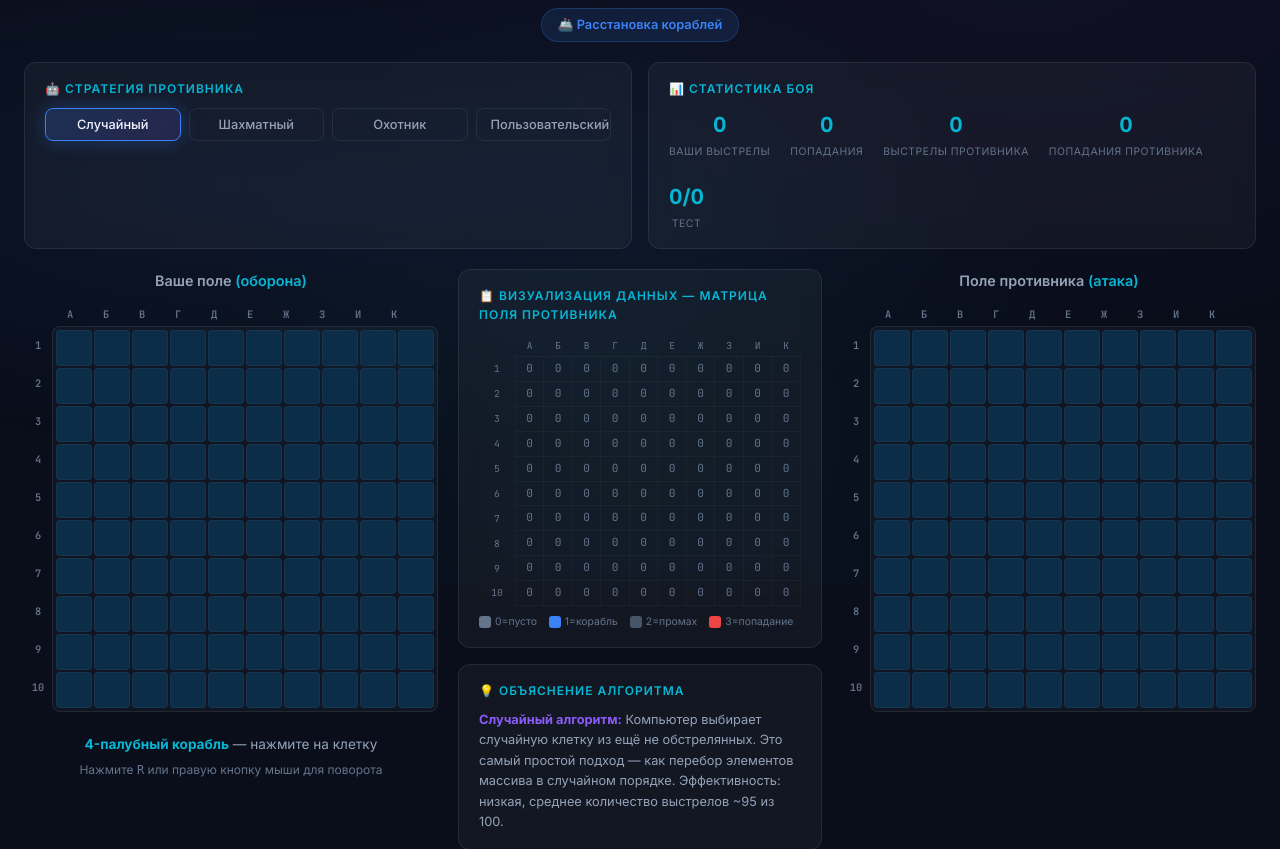
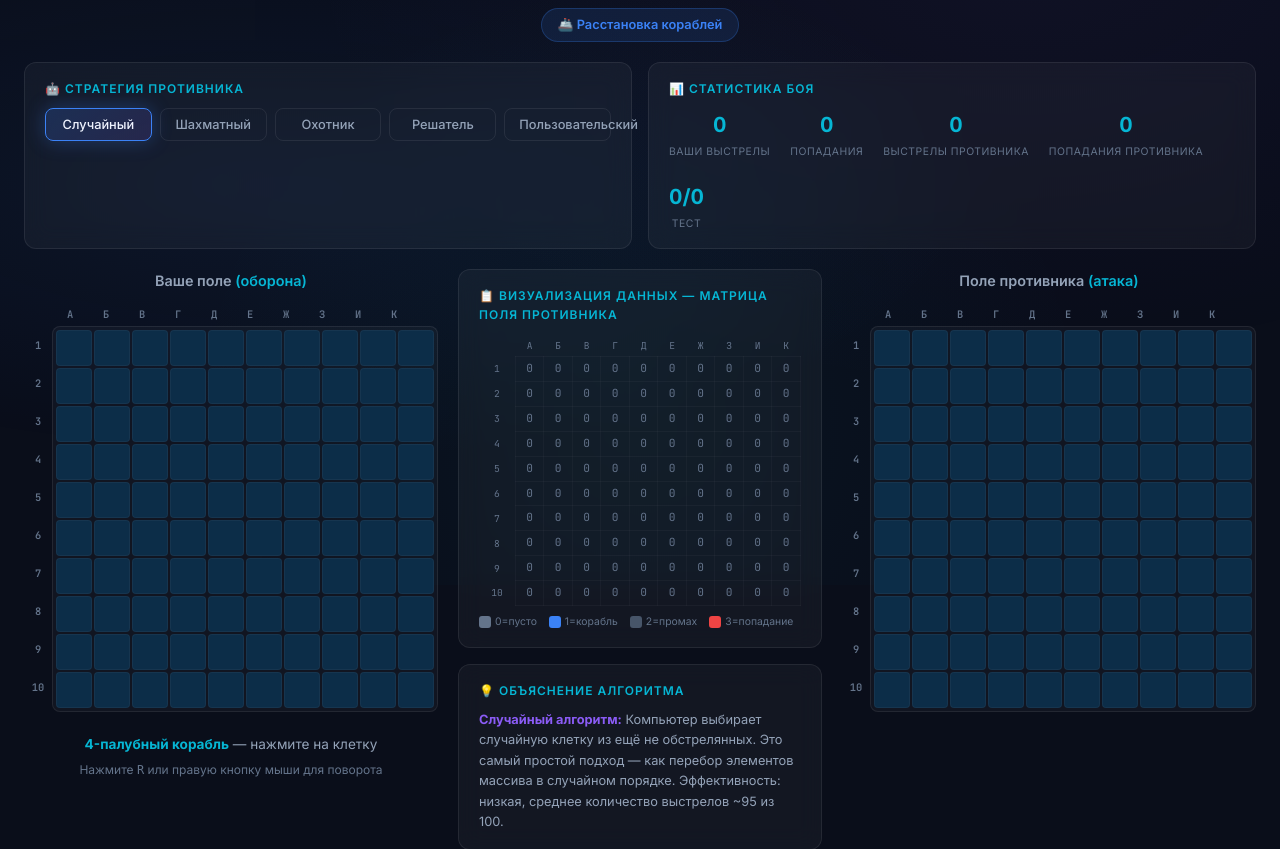
Before and after one commit to IPAT228/morskoy_boy, a Django app: template game/templates/game/index.html in a window 1280 px wide. Shown: the part 215-1064 px from the top of the page. Run offline with Django 5.2, Linux system fonts and the light colour scheme; the template is opened without the code that fills it, so the values that code supplies are empty.

Commit message:
Add probability density solver AI strategy
Co-authored-by: Cursor <cursoragent@cursor.com>

```diff
--- a/game/static/game/js/game.js
+++ b/game/static/game/js/game.js
@@ -238,12 +238,89 @@ function markSurrounding(grid,cells){
 }
 function checkWin(ships){return ships.every(s=>s.hits===s.size);}
 
+// --- Probability density solver (плотность вероятности) ---
+function getRemainingShipSizes(){
+  return playerShips.filter(s=>s.hits<s.size).map(s=>s.size);
+}
+function getActiveHits(grid){
+  const hits=[];
+  for(let r=0;r<SIZE;r++)for(let c=0;c<SIZE;c++)if(grid[r][c]===3)hits.push([r,c]);
+  return hits;
+}
+function placementCovers(shipR,shipC,size,vertical,targetR,targetC){
+  for(let i=0;i<size;i++){
+    const nr=vertical?shipR+i:shipR;
+    const nc=vertical?shipC:shipC+i;
+    if(nr===targetR&&nc===targetC)return true;
+  }
+  return false;
+}
+function canPlaceShipForDensity(grid,shipR,shipC,size,vertical,activeHits){
+  const cells=[];
+  for(let i=0;i<size;i++){
+    const nr=vertical?shipR+i:shipR;
+    const nc=vertical?shipC:shipC+i;
+    if(nr>=SIZE||nc>=SIZE)return false;
+    const v=grid[nr][nc];
+    if(v===2||v===4)return false;
+    if(v!==0&&v!==3)return false;
+    cells.push([nr,nc]);
+  }
+  if(activeHits.length===0)return true;
+  return activeHits.every(([hr,hc])=>cells.some(([nr,nc])=>nr===hr&&nc===hc));
+}
+function countPlacementsCoveringCell(grid,targetR,targetC,shipSize,activeHits){
+  let count=0;
+  for(const vertical of [false,true]){
+    for(let r=0;r<SIZE;r++){
+      for(let c=0;c<SIZE;c++){
+        if(!placementCovers(r,c,shipSize,vertical,targetR,targetC))continue;
+        if(canPlaceShipForDensity(grid,r,c,shipSize,vertical,activeHits))count++;
+      }
+    }
+  }
+  return count;
+}
+function probabilityDensityAt(grid,r,c,remainingSizes,activeHits){
+  let density=0;
+  for(const size of remainingSizes){
+    density+=countPlacementsCoveringCell(grid,r,c,size,activeHits);
+  }
+  return density;
+}
+function gridSearchStepForLargestShip(largestSize){
+  return Math.max(1,largestSize);
+}
+function gridSearchBonus(r,c,largestSize){
+  const step=gridSearchStepForLargestShip(largestSize);
+  return (r%step===0&&c%step===0)?1:0;
+}
+function chooseProbabilityDensityShot(grid=playerGrid,shotSet=aiShotSet){
+  const available=availableCellsForGrid(grid,shotSet);
+  if(available.length===0)return [undefined,undefined];
+  const remainingSizes=getRemainingShipSizes();
+  if(remainingSizes.length===0)return [available[0][0],available[0][1]];
+  const activeHits=getActiveHits(grid);
+  const largestSize=Math.max(...remainingSizes);
+  const useGridSearch=activeHits.length===0;
+  let best=available[0],bestScore=-Infinity;
+  available.forEach(([r,c])=>{
+    let score=probabilityDensityAt(grid,r,c,remainingSizes,activeHits);
+    if(useGridSearch)score+=gridSearchBonus(r,c,largestSize)*1000;
+    if(score>bestScore){bestScore=score;best=[r,c];}
+  });
+  return best;
+}
+
 // --- AI Turn ---
 function aiTurn(){
   if(phase!=='battle')return;
   let r,c;
   if(aiStrategy==='custom'){
     [r,c]=chooseCustomShot();
+  }
+  if(r===undefined&&aiStrategy==='probability'){
+    [r,c]=chooseProbabilityDensityShot();
   }
   if(r===undefined&&aiStrategy==='hunter'&&aiHuntQueue.length>0){
     while(aiHuntQueue.length>0){
@@ -351,6 +428,7 @@ const stratDescriptions={
   random:`<strong>Случайный алгоритм:</strong> Компьютер выбирает случайную клетку из ещё не обстрелянных. Аналог линейного поиска в случайном порядке по массиву. Сложность: O(n²) в худшем случае.`,
   checkerboard:`<strong>Шахматный алгоритм:</strong> Стреляет только в клетки с чётной суммой координат (r+c)%2==0. Основан на эвристике: корабли минимум 1 клетка, значит достаточно проверить половину поля. Аналог оптимизации перебора.`,
   hunter:`<strong>Охотник (BFS):</strong> При попадании добавляет соседние клетки в очередь и проверяет их. Это аналог алгоритма поиска в ширину (BFS). При промахе — переходит к случайному выстрелу. Наиболее эффективная стратегия.`,
+  probability:`<strong>Решатель (плотность вероятности):</strong> Для каждой клетки считает, сколькими способами туда может встать оставшийся корабль. Стреляет в клетку с максимальной плотностью; до первого попадания дополнительно использует сетку с шагом по размеру самого большого корабля.`,
   custom:`<strong>Пользовательская стратегия:</strong> Противник выбирает клетку по вашей функции оценки: база стратегии, чётность, приоритет соседей после попадания, вес центра и случайность. Перед применением стратегия проходит тесты.`
 };
 document.querySelectorAll('.strategy-btn').forEach(btn=>{
--- a/game/templates/game/index.html
+++ b/game/templates/game/index.html
@@ -47,6 +47,7 @@
                 <button class="strategy-btn active" data-strategy="random" id="stratRandom">Случайный</button>
                 <button class="strategy-btn" data-strategy="checkerboard" id="stratChecker">Шахматный</button>
                 <button class="strategy-btn" data-strategy="hunter" id="stratHunter">Охотник</button>
+                <button class="strategy-btn" data-strategy="probability" id="stratProbability">Решатель</button>
                 <button class="strategy-btn" data-strategy="custom" id="stratCustom">Пользовательский</button>
             </div>
         </div>
```
